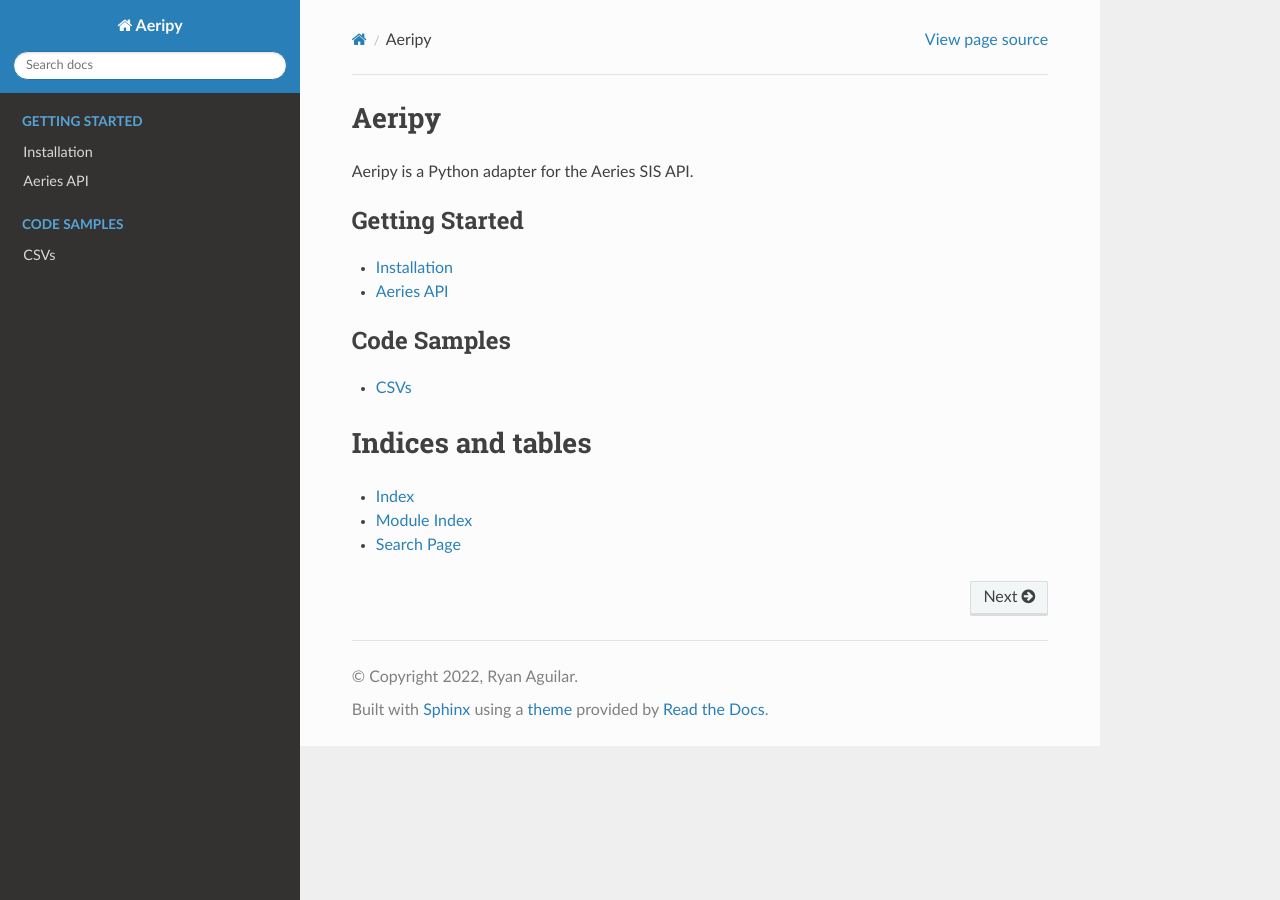
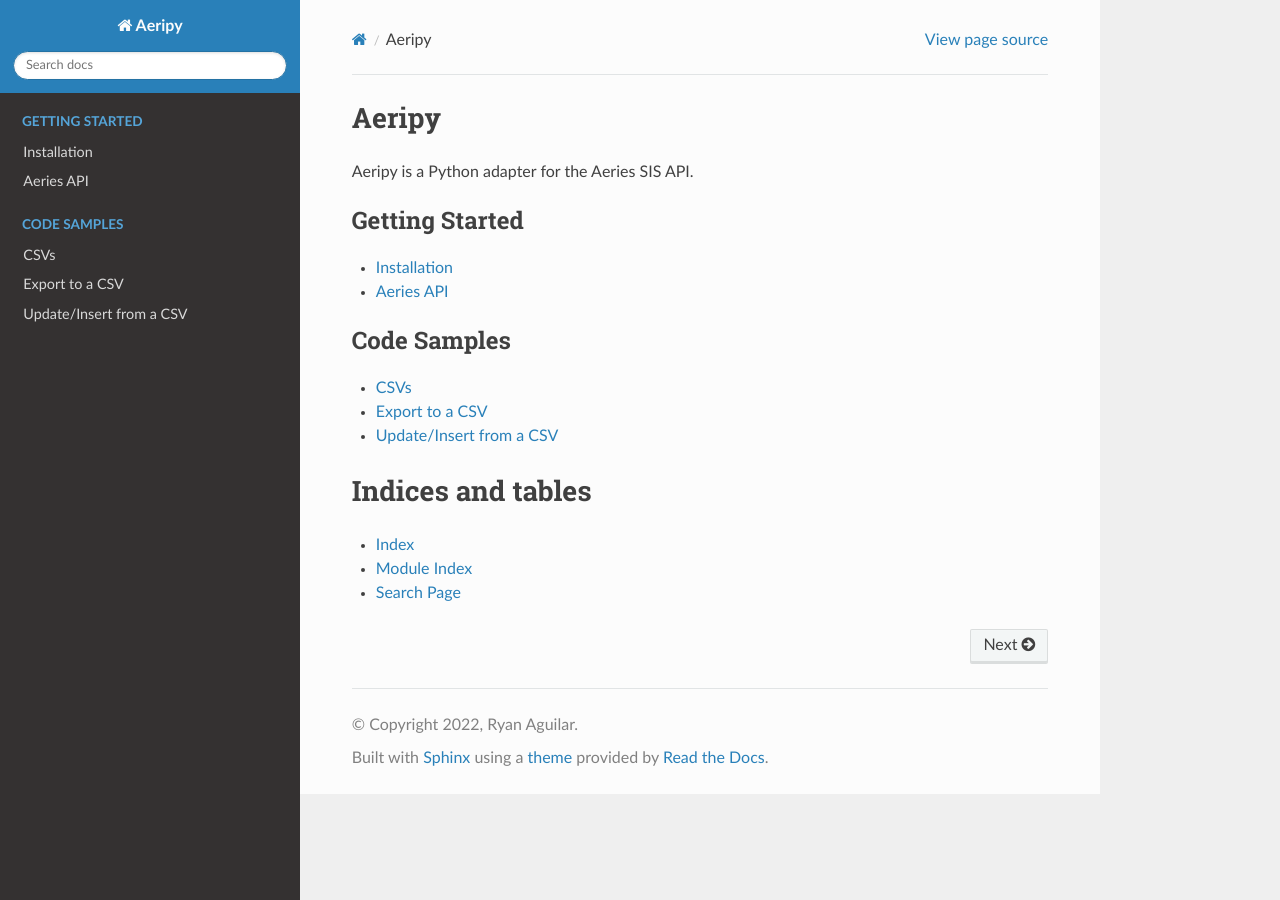
Before and after one commit to ryanaguilar/aeripy, a Sphinx documentation site: the page built from docs/index.rst, in a window 1280 px wide. Built offline with Sphinx 7.4.7 and the Read the Docs theme 2.0.0, drawn with Linux system fonts in a browser that asks for light colours.

Commit message:
update csv section

```diff
--- /dev/null
+++ b/docs/code_samples/csvs/export_to_csv.rst
@@ -0,0 +1,2 @@
+Export to a CSV
+================
--- /dev/null
+++ b/docs/code_samples/csvs/upsert_from_csv.rst
@@ -0,0 +1,2 @@
+Update/Insert from a CSV
+==========================
--- a/docs/index.rst
+++ b/docs/index.rst
@@ -19,10 +19,12 @@ Aeripy is a Python adapter for the Aeries SIS API.
    getting_started/aeries_api
 
 .. toctree::
-   :maxdepth: 1
+   :maxdepth: 2
    :caption: Code Samples
 
    code_samples/csv
+   code_samples/csvs/export_to_csv
+   code_samples/csvs/upsert_from_csv
 
 .. toctree::
    :maxdepth: 2
```
